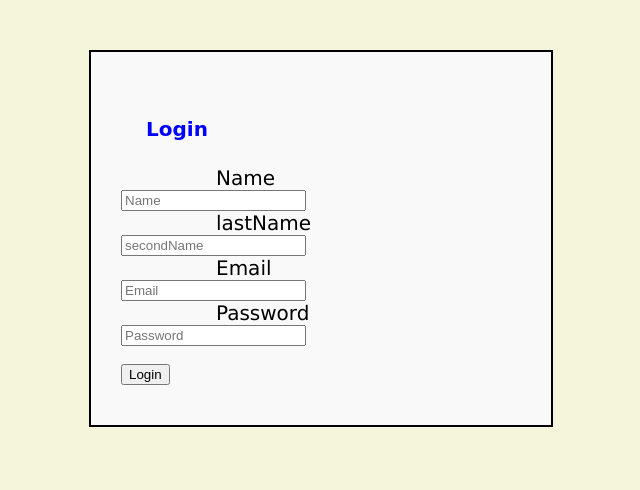
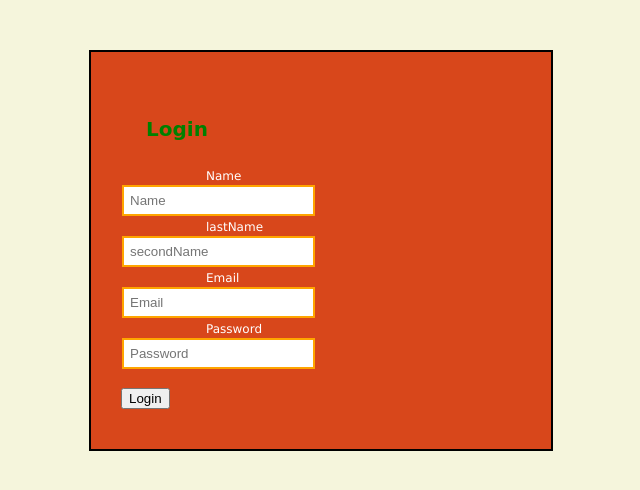
Before and after one commit to tobias-omondi/Dom-practice, a plain HTML site: page index.html in a window 1280 px wide. Shown: the whole page, without its empty margins (319-959 px from the left). Drawn offline with Linux system fonts and the light colour scheme.

Commit message:
login html

```diff
--- a/index.css
+++ b/index.css
@@ -1,6 +1,5 @@
 body {
     background-color: beige;
-
         height: 100%;
         margin: 0;
         display: flex;
@@ -8,12 +7,13 @@ body {
         justify-content: center;
 }
 #form_action {
-    background-color: #f9f9f9;
+    background-color: #d8471b;
     padding: 40px 30px;
     margin: 50px;
     border: 2px solid black;
     width: 400px;
     align-items: center;
+    justify-content: center;
 }
 h2 {
     font-size: 20px;
@@ -23,8 +23,13 @@ h2 {
     margin: 25px;
 }
 label {
-    padding: 15px;
-    font-size: 20px;
+    padding: 5px;
+    font-size: 12px;
     margin: 80px;
     font-family: 'Lucida Sans', 'Lucida Sans Regular', 'Lucida Grande', 'Lucida Sans Unicode', Geneva, Verdana, sans-serif;
 }
+input {
+    padding: 6px;
+    margin: 1px;
+    border: 2px solid orange;
+}
--- a/index.html
+++ b/index.html
@@ -5,7 +5,7 @@
     <meta name="viewport" content="width=device-width, initial-scale=1.0">
     <title>Dom manipulation</title>
     <link rel="stylesheet" type="text/css" href="index.css">
-    <script src="index.js"></script>
+    <script defer src="index.js"></script>
 </head>
 <body>
 
@@ -19,7 +19,7 @@
         <input type="text" id="emailaddress" placeholder="Email" required></br>
         <label for="Password">  Password</label></br>
         <input type="password" id="passcode" placeholder="Password" required /></br></br>
-        <button type="submit">Login</button>
+        <button type="submit" id="btn">Login</button>
     </form>
 </body>
 </html>
--- a/index.js
+++ b/index.js
@@ -0,0 +1,18 @@
+// Accessing button element.
+const myButton = document.getElementById("btn");
+// adding a click event listners
+
+myButton.addEventListener("click",function(event){
+    alert('Successful Submited')
+    // prevent the default from submission
+    event.preventDefault();
+    // console.log("Submited successful")
+});
+
+// accessing h2 element
+const header = document.getElementById("form_action")
+// changing style of the color
+header.style.color = 'white';
+
+let heading = document.querySelector('h2');
+heading.style.color = 'green'
```
